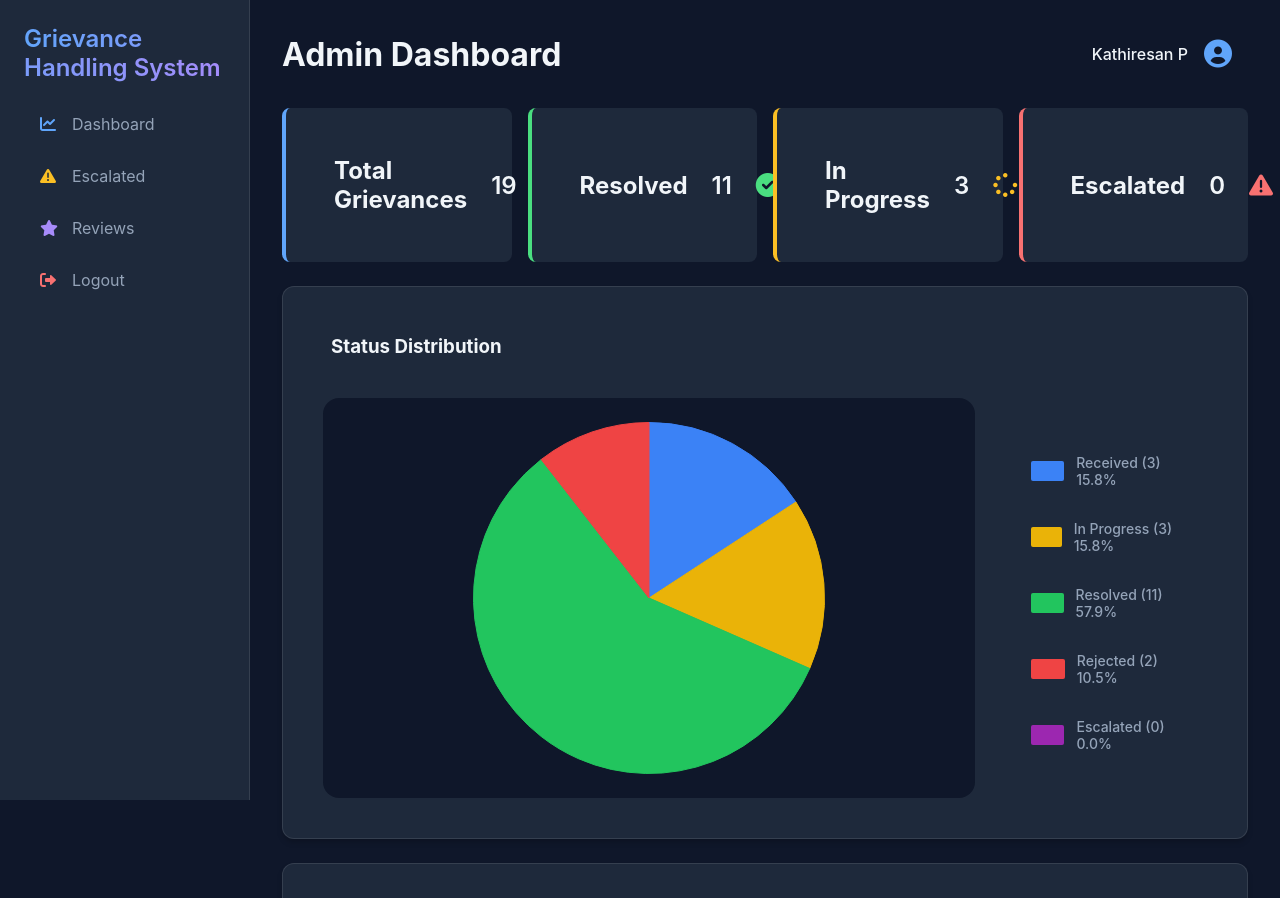
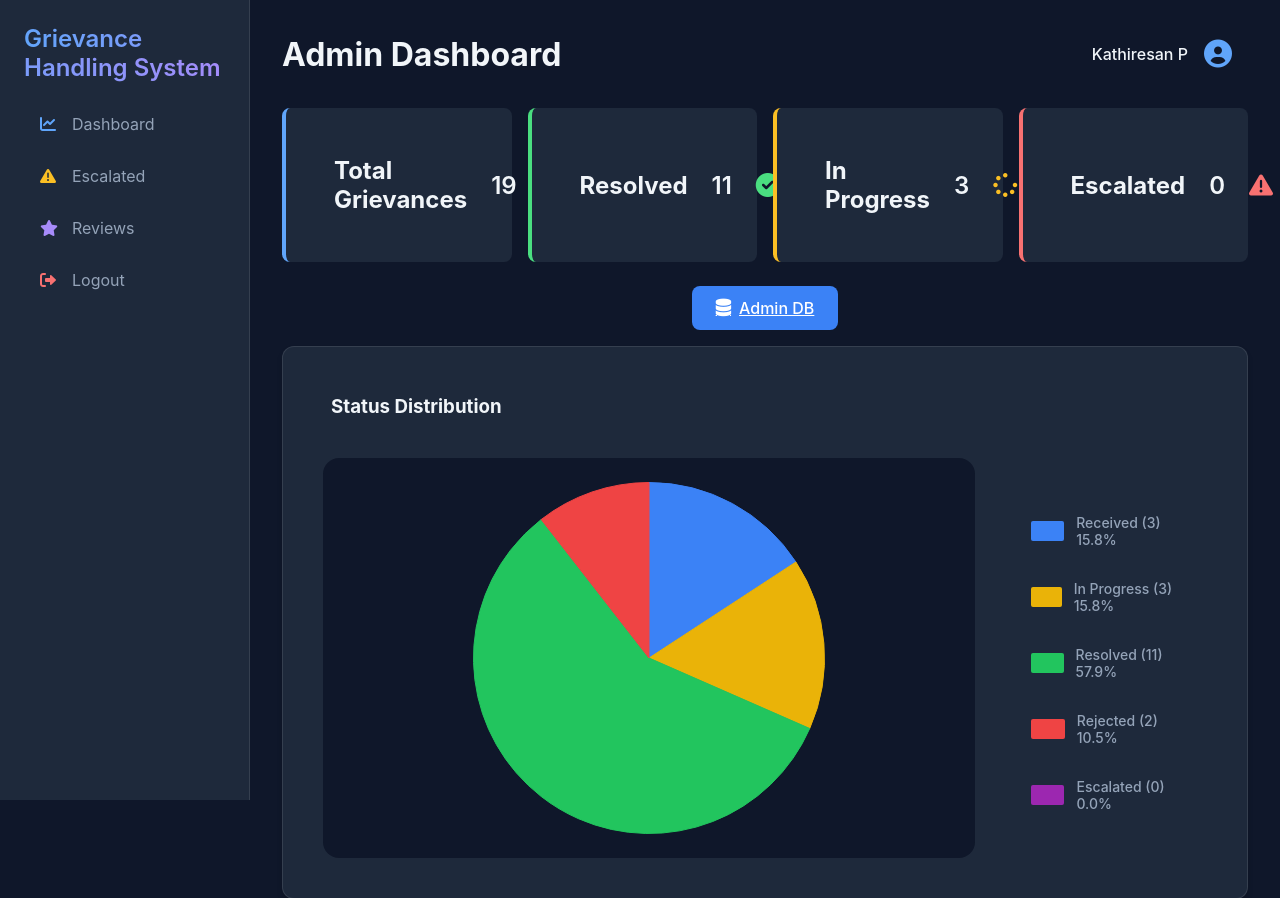
Before and after one commit to ikathir17/Grievance-Handling-System, a Django app: page /admin-dashboard/ in a window 1280 px wide. Shown: the top 898 px of the page. Run offline with Django 5.2, Linux system fonts and the light colour scheme; a user stored in the database is signed in; data comes from the database, SQL or seed files in the repository.

Commit message:
Updatation

```diff
--- a/templates/grievances/admin_dashboard.html
+++ b/templates/grievances/admin_dashboard.html
@@ -33,6 +33,13 @@
             <i class="fas fa-exclamation-triangle icon-danger"></i>
         </div>
     </div>
+</div>
+
+<!-- Admin DB Button -->
+<div class="admin-db-button">
+    <a href="{% if 'VERCEL' in request.META.HTTP_HOST %}/admin{% else %}http://127.0.0.1:8000/admin{% endif %}" class="btn btn-primary" target="_blank">
+        <i class="fas fa-database"></i> Admin DB
+    </a>
 </div>
 
 <!-- Status Distribution Chart -->
@@ -546,6 +553,34 @@
 .btn-success:hover .fas.fa-download {
     color: var(--success) !important;
 }
+
+.admin-db-button {
+    text-align: center;
+    margin: 1rem 0;
+}
+
+.admin-db-button .btn {
+    padding: 0.75rem 1.5rem;
+    font-size: 1rem;
+    font-weight: 500;
+    display: inline-flex;
+    align-items: center;
+    gap: 0.5rem;
+    background-color: var(--primary);
+    color: white;
+    border-radius: 0.5rem;
+    transition: all 0.3s ease;
+}
+
+.admin-db-button .btn:hover {
+    background-color: var(--primary-dark);
+    transform: translateY(-2px);
+    box-shadow: 0 4px 6px -1px rgba(0, 0, 0, 0.1), 0 2px 4px -1px rgba(0, 0, 0, 0.06);
+}
+
+.admin-db-button .fas {
+    font-size: 1.1rem;
+}
 </style>
 
 <script src="https://cdn.jsdelivr.net/npm/chart.js"></script>
```
